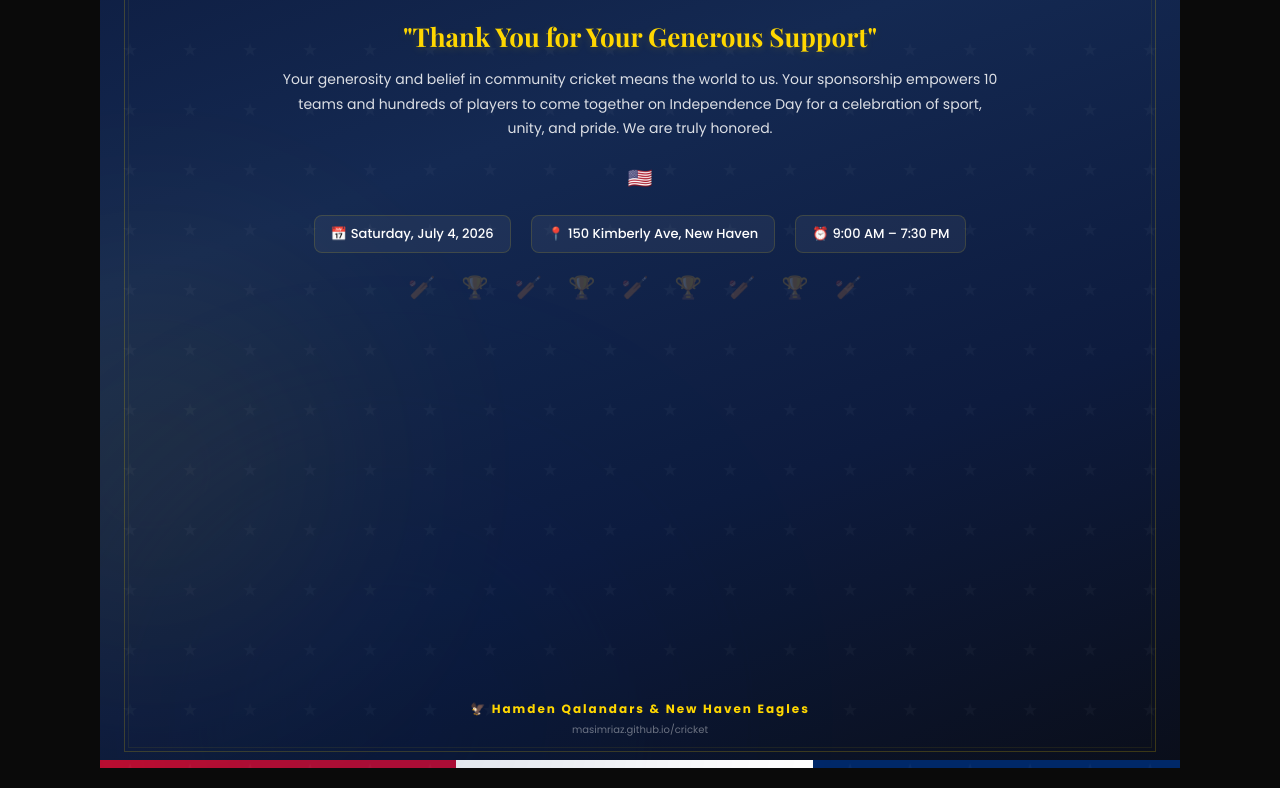
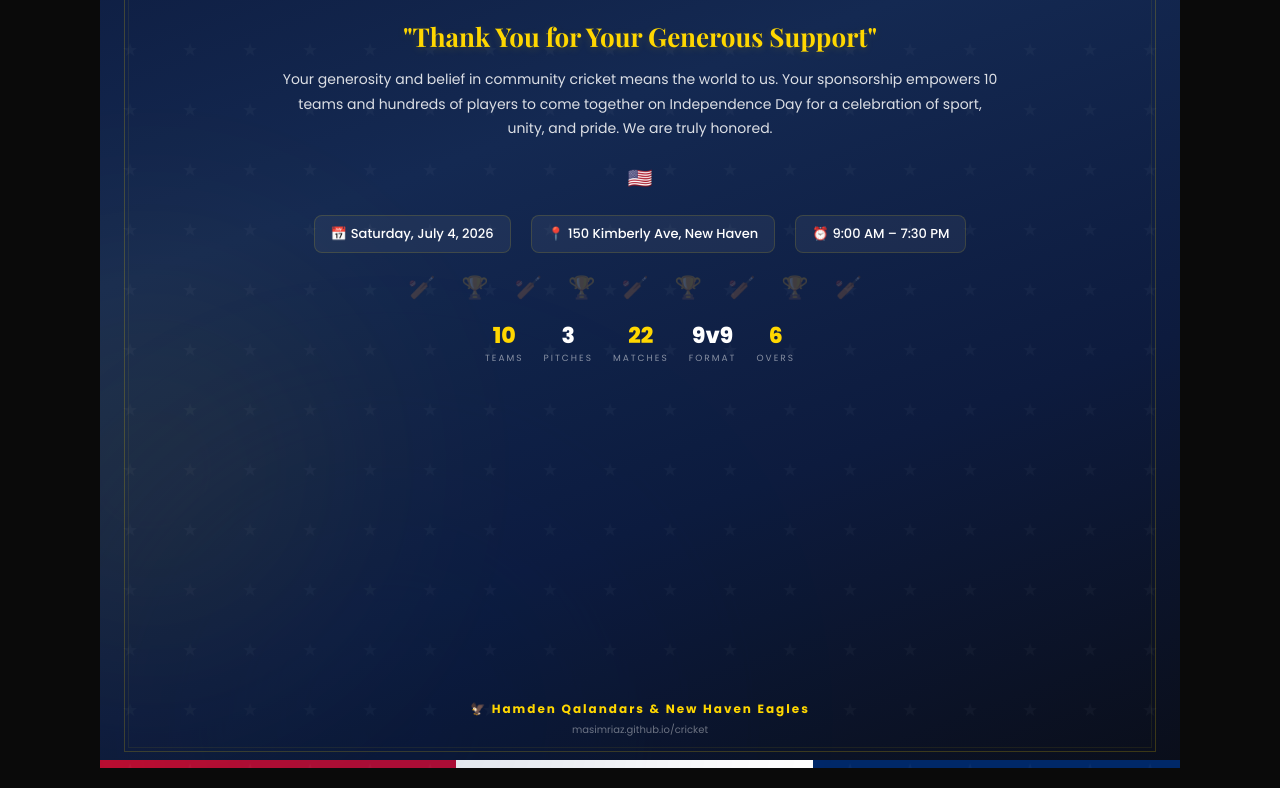
Before and after one commit to masimriaz/cricket, a website: page sponsor-thanks/shafi-ahmed.html in a window 1280 px wide. Shown: the part 602-1390 px from the top of the page. Drawn offline with nearby package versions, Linux system fonts and the light colour scheme.

Commit message:
Add tournament stats and cricket icons to fill space

```diff
--- a/sponsor-thanks/shafi-ahmed.html
+++ b/sponsor-thanks/shafi-ahmed.html
@@ -127,6 +127,15 @@ body{font-family:'Poppins',sans-serif;background:#0a0a0a;display:flex;justify-co
 
 <div class="cricket-icons">🏏 🏆 🏏 🏆 🏏 🏆 🏏 🏆 🏏</div>
 
+<!-- Tournament Stats -->
+<div style="display:flex;gap:20px;justify-content:center;margin-bottom:15px">
+<div style="text-align:center"><div style="font-size:22px;font-weight:800;color:#FFD700">10</div><div style="font-size:9px;color:rgba(255,255,255,.5);letter-spacing:2px;text-transform:uppercase">Teams</div></div>
+<div style="text-align:center"><div style="font-size:22px;font-weight:800;color:#fff">3</div><div style="font-size:9px;color:rgba(255,255,255,.5);letter-spacing:2px;text-transform:uppercase">Pitches</div></div>
+<div style="text-align:center"><div style="font-size:22px;font-weight:800;color:#FFD700">22</div><div style="font-size:9px;color:rgba(255,255,255,.5);letter-spacing:2px;text-transform:uppercase">Matches</div></div>
+<div style="text-align:center"><div style="font-size:22px;font-weight:800;color:#fff">9v9</div><div style="font-size:9px;color:rgba(255,255,255,.5);letter-spacing:2px;text-transform:uppercase">Format</div></div>
+<div style="text-align:center"><div style="font-size:22px;font-weight:800;color:#FFD700">6</div><div style="font-size:9px;color:rgba(255,255,255,.5);letter-spacing:2px;text-transform:uppercase">Overs</div></div>
+</div>
+
 <div class="footer">
 <div class="footer-org">🦅 Hamden Qalandars & New Haven Eagles</div>
 <div class="footer-url">masimriaz.github.io/cricket</div>
```
